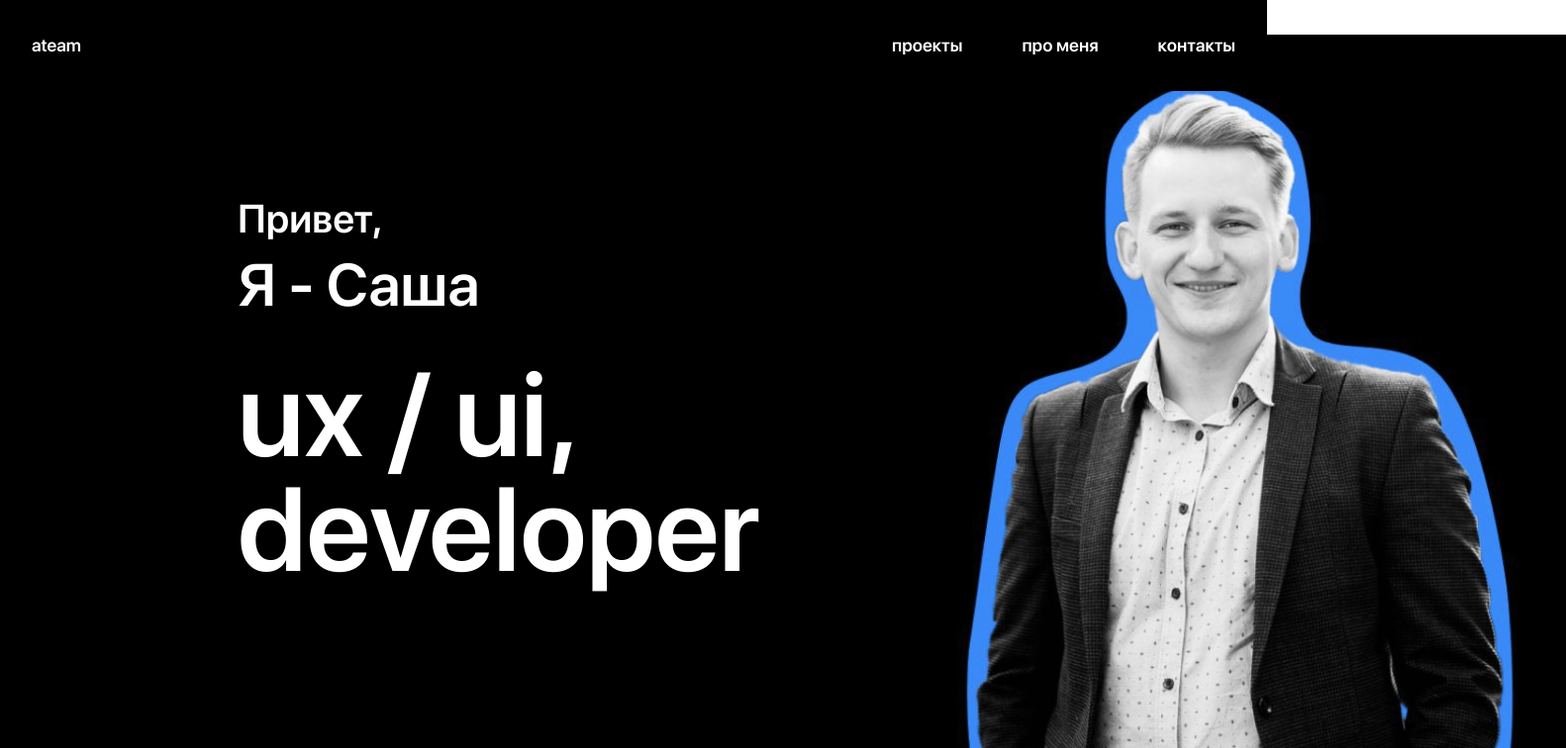
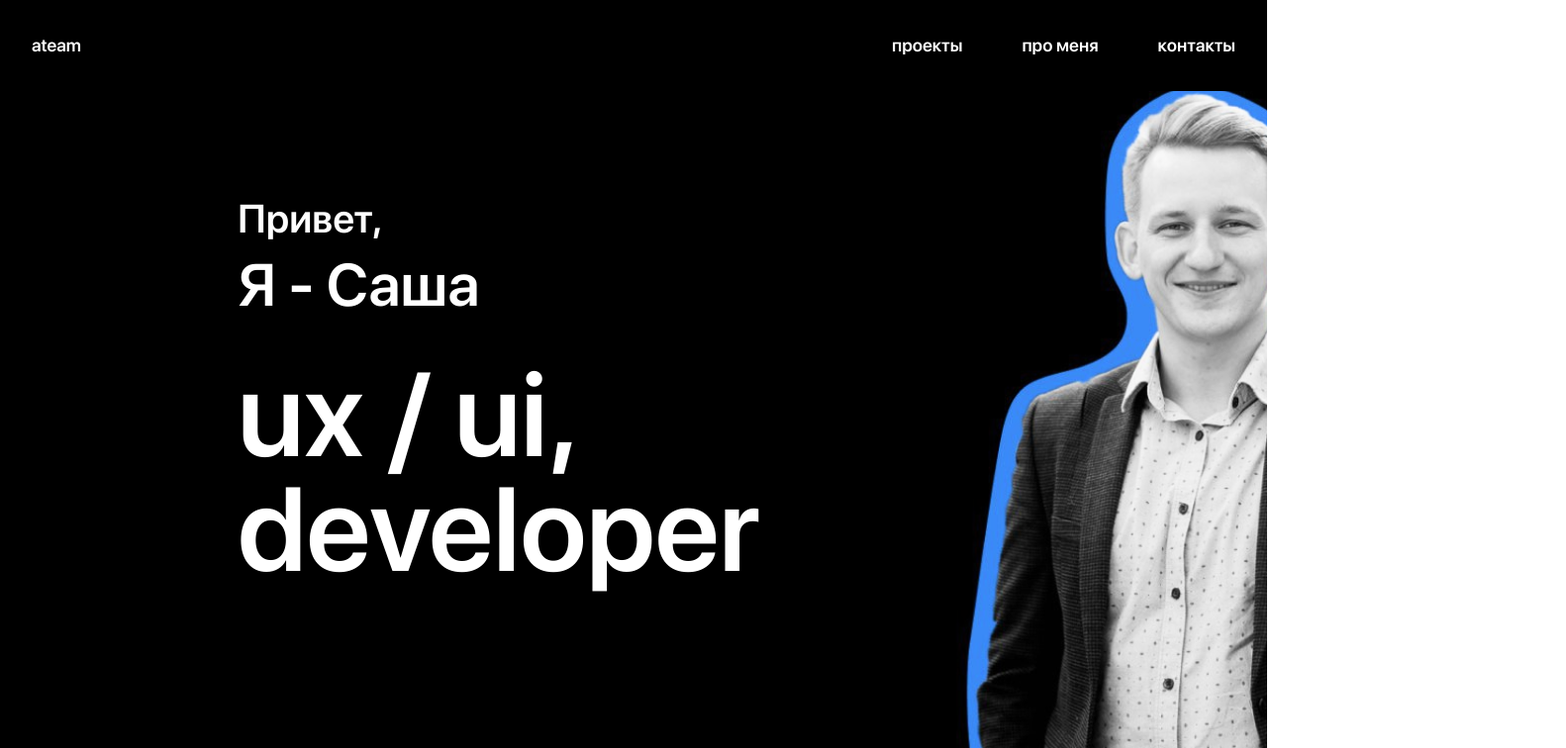
Before and after one commit to AlexBazh/portfolio, a Vue app: page / in a window 1280 px wide. Shown: the top 756 px of the page at 99% size, 1582 px wide, since content can reach past the window. Built offline with nearby package versions, Linux system fonts and the light colour scheme.

Commit message:
google chrome fixed address bar

```diff
--- a/src/assets/styles/main.scss
+++ b/src/assets/styles/main.scss
@@ -7,6 +7,12 @@
   box-sizing: border-box;
   font-family: 'SFProDisplay';
   transition: .6s all;
+}
+
+html, body {
+  margin: 0;
+  height: 100%;
+  overflow: hidden
 }
 
 .heading_1 {
--- a/src/components/commons/v-footer.vue
+++ b/src/components/commons/v-footer.vue
@@ -29,8 +29,7 @@ export default {
             padding: 40px 32px;
         }
         @media screen and (max-width: 640px){
-            padding: 40 24px;
-            display: none;
+            padding: 24px;
         }
     }
 </style>
```
